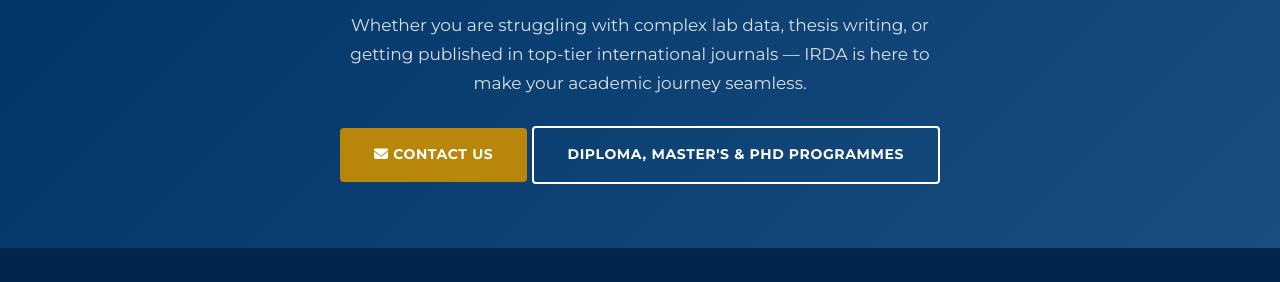
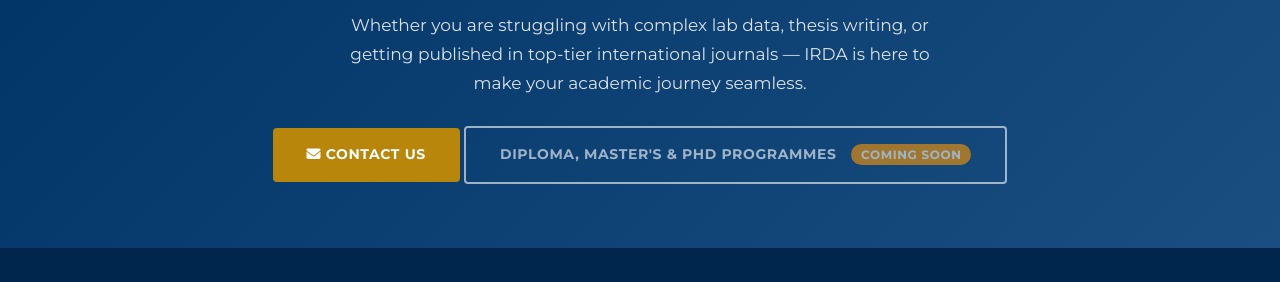
Before and after one commit to instituteforresearch/irda, a plain HTML site: page index.html in a window 1280 px wide. Shown: the part 7741-8023 px from the top of the page. Drawn offline with Linux system fonts and the light colour scheme.

Commit message:
Update index.html ADD COMING SOON TO PROGRAMES BUTTON

```diff
--- a/index.html
+++ b/index.html
@@ -493,7 +493,7 @@
         <p>Whether you are struggling with complex lab data, thesis writing, or getting published in top-tier international journals — IRDA is here to make your academic journey seamless.</p>
         <div class="hero-btns">
           <a href="contact.html" class="btn btn-primary btn-lg"><i class="fa-solid fa-envelope"></i> Contact Us</a>
-          <a href="programme.html" class="btn btn-outline btn-lg">Diploma, Master's &amp; PhD Programmes</a>
+          <a href="#" class="btn btn-outline btn-lg" style="pointer-events: none; opacity: 0.6;">Diploma, Master's &amp; PhD Programmes <span style="background:#ff9800; color:white; padding:3px 10px; border-radius:20px; font-size:12px; margin-left:10px; font-weight:bold;">Coming Soon</span></a>
         </div>
       </div>
     </section>
```
